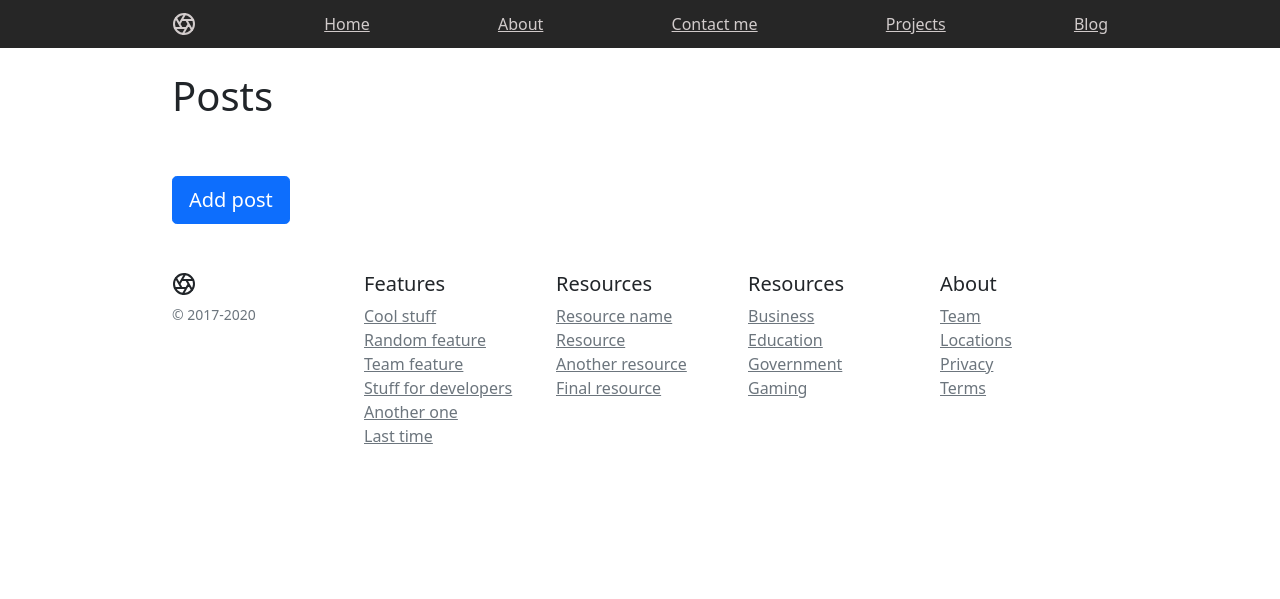
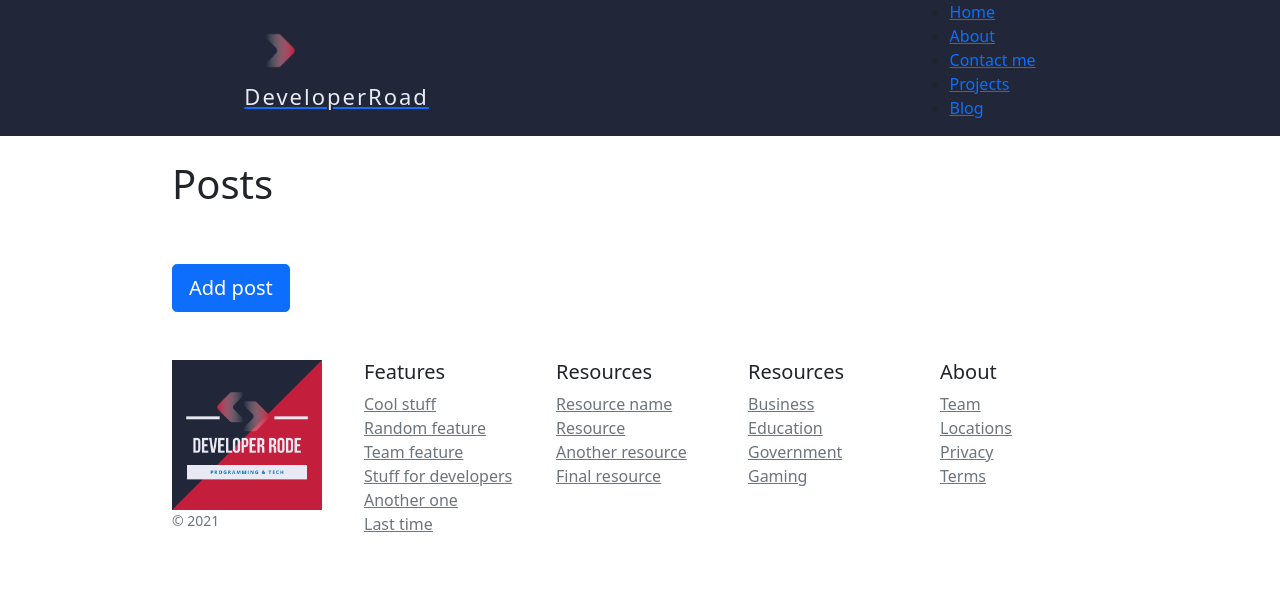
Before and after one commit to Developer-road/Developer-road-website, a Django app: page /blog/ in a window 1280 px wide. Shown: the top 599 px of the page. Run offline with Django 3.2, Linux system fonts and the light colour scheme; data that the repository does not hold is empty.

Commit message:
Added images

```diff
--- a/DeveloperRode/static/css/header-footer.css
+++ b/DeveloperRode/static/css/header-footer.css
@@ -1,72 +1,50 @@
+* {
+    margin: 0px;
+    padding: 0px;
+    box-sizing: border-box;
+}
+
+nav {
+    display: flex;
+    justify-content: space-around;
+    align-items: center;
+    min-height: 8vh;
+    background-color: #212738;
+}
+
+
 .container {
     max-width: 960px;
 }
 
-/*
-   * Custom translucent site header
-   */
 
-.site-header {
-    background-color: rgba(0, 0, 0, .85);
-    -webkit-backdrop-filter: saturate(180%) blur(20px);
-    backdrop-filter: saturate(180%) blur(20px);
+/* logo font and image styles  */
+.logo {
+    display: flex;
+    align-items: center;
 }
 
-.site-header a {
-    color: rgba(216, 209, 209, 0.966);
-    transition: color .15s ease-in-out;
-}
-
-.site-header a:hover {
-    color: #fff;
-    text-decoration: none;
-}
-
-/*
-   * Dummy devices (replace them with your own or something else entirely!)
-   */
-
-.product-device {
-    position: absolute;
-    right: 10%;
-    bottom: -30%;
-    width: 300px;
-    height: 540px;
-    background-color: #333;
-    border-radius: 21px;
-    transform: rotate(30deg);
-}
-
-.product-device::before {
-    position: absolute;
-    top: 10%;
-    right: 10px;
-    bottom: 10%;
-    left: 10px;
-    content: "";
-    background-color: rgba(255, 255, 255, .1);
-    border-radius: 5px;
-}
-
-.product-device-2 {
-    top: -25%;
-    right: auto;
-    bottom: 0;
-    left: 5%;
-    background-color: #e5e5e5;
+.logo h4 {
+    color: #E8E9F3;
+    letter-spacing: 2px;
+    font-size: 22px;
 }
 
 
-/*
-   * Extra utilities
-   */
+.logo img {
+    float: left;
+    width: auto;
+    height: 4em;
 
-.flex-equal>* {
-    flex: 1;
+
 }
 
-@media (min-width: 768px) {
-    .flex-md-equal>* {
-        flex: 1;
-    }
+
+
+
+
+.img-footer img {
+    position: relative;
+    width: 150px;
+    height: 150px;
 }
--- a/DeveloperRode/templates/base.html
+++ b/DeveloperRode/templates/base.html
@@ -14,9 +14,9 @@
         <link rel="stylesheet" type="text/css" href="{% static 'css/header-footer.css' %}">
 
         {% comment %} Favicons {% endcomment %}
-        <link rel="apple-touch-icon" sizes="180x180" href="{% static 'images/favicon/apple-touch-icon.png' %}">
-        <link rel="icon" type="image/png" sizes="32x32" href="{% static 'images/favicon/favicon-32x32.png' %}">
-        <link rel="icon" type="image/png" sizes="16x16" href="{% static 'images/favicon/favicon-16x16.png' %}">
+        <link rel="apple-touch-icon" sizes="180x180" href="{% static 'images/favicon_io/apple-touch-icon.png' %}">
+        <link rel="icon" type="image/png" sizes="32x32" href="{% static 'images/favicon_io/favicon-32x32.png' %}">
+        <link rel="icon" type="image/png" sizes="16x16" href="{% static 'images/favicon_io/favicon-16x16.png' %}">
         <link rel="manifest" href="{% static 'images/favicon/site.webmanifest' %}">
 
 
--- a/DeveloperRode/templates/footer.html
+++ b/DeveloperRode/templates/footer.html
@@ -1,15 +1,12 @@
-<footer class="container py-5">
+{% load static %}
+
+<footer class="container py-5 footer-color">
     <div class="row">
         <div class="col-12 col-md">
-            <svg xmlns="http://www.w3.org/2000/svg" width="24" height="24" fill="none" stroke="currentColor"
-                stroke-linecap="round" stroke-linejoin="round" stroke-width="2" class="d-block mb-2" role="img"
-                viewBox="0 0 24 24">
-                <title>Product</title>
-                <circle cx="12" cy="12" r="10" />
-                <path
-                    d="M14.31 8l5.74 9.94M9.69 8h11.48M7.38 12l5.74-9.94M9.69 16L3.95 6.06M14.31 16H2.83m13.79-4l-5.74 9.94" />
-            </svg>
-            <small class="d-block mb-3 text-muted">&copy; 2017-2020</small>
+            <div class="img-footer">
+                <img src="{% static 'Dev-road-logos/Logo.png' %}" alt="Developer road">
+            </div>
+            <small class="d-block mb-3 text-muted">&copy; 2021</small>
         </div>
         <div class="col-6 col-md">
             <h5>Features</h5>
--- a/DeveloperRode/templates/header.html
+++ b/DeveloperRode/templates/header.html
@@ -1,23 +1,22 @@
 {% load static %}
-<header class="site-header sticky-top py-1">
-    <nav class="container d-flex flex-column flex-md-row justify-content-between">
-        <a class="py-2" href="{% url 'home:home_page' %}" aria-label="Product">
-            <svg xmlns="http://www.w3.org/2000/svg" width="24" height="24" fill="none" stroke="currentColor"
-                stroke-linecap="round" stroke-linejoin="round" stroke-width="2" class="d-block mx-auto" role="img"
-                viewBox="0 0 24 24">
-                <title>Product</title>
-                <circle cx="12" cy="12" r="10" />
-                <path
-                    d="M14.31 8l5.74 9.94M9.69 8h11.48M7.38 12l5.74-9.94M9.69 16L3.95 6.06M14.31 16H2.83m13.79-4l-5.74 9.94" />
-            </svg>
-        </a>
-        <a class="py-2 d-none d-md-inline-block" href="{% url 'home:home_page' %}">Home</a>
-        <a class="py-2 d-none d-md-inline-block" href="{% url 'about:about_page' %}">About</a>
-        <a class="py-2 d-none d-md-inline-block" href="{% url 'contact:contact_page' %}">Contact me</a>
-        <a class="py-2 d-none d-md-inline-block" href="{% url 'projects:my_projects' %}">Projects</a>
-        <a class="py-2 d-none d-md-inline-block" href="{% url 'blog:blog_page' %}">Blog</a>
-        {% comment %} <a class="py-2 d-none d-md-inline-block" href="#">Support</a>
-        <a class="py-2 d-none d-md-inline-block" href="#">Pricing</a>
-        <a class="py-2 d-none d-md-inline-block" href="#">Cart</a> {% endcomment %}
+
+<header>
+    <nav>
+
+        <div class="logo">
+            <a href="{% url 'home:home_page' %}">
+                    <img src="{% static 'Dev-road-logos/website-logo.png' %}" alt="">
+                    <span><h4>DeveloperRoad</h4></span>
+                </a>
+        </div>
+
+        <ul class="nav-links">
+
+            <li><a href="{% url 'home:home_page' %}">Home</a></li>
+            <li><a href="{% url 'about:about_page' %}">About</a></li>
+            <li><a href="{% url 'contact:contact_page' %}">Contact me</a></li>
+            <li><a href="{% url 'projects:my_projects' %}">Projects</a></li>
+            <li><a href="{% url 'blog:blog_page' %}">Blog</a></li>
+        </ul>
     </nav>
 </header>
```
Also changed, not shown: DeveloperRode/static/Dev-road-logos/Logo.png (added), DeveloperRode/static/Dev-road-logos/black-logo.png (added), DeveloperRode/static/Dev-road-logos/one-line-logo-website.png (added), DeveloperRode/static/Dev-road-logos/one-line-logo.png (added), DeveloperRode/static/Dev-road-logos/website-logo.png (added), DeveloperRode/static/Dev-road-logos/white-logo.png (added), DeveloperRode/static/images/favicon_io/android-chrome-192x192.png (added), DeveloperRode/static/images/favicon_io/android-chrome-512x512.png (added), DeveloperRode/static/images/favicon_io/apple-touch-icon.png (added), DeveloperRode/static/images/favicon_io/favicon-16x16.png (added), DeveloperRode/static/images/favicon_io/favicon-32x32.png (added), DeveloperRode/static/images/favicon_io/favicon.ico (added), DeveloperRode/static/images/favicon_io/site.webmanifest (added).
